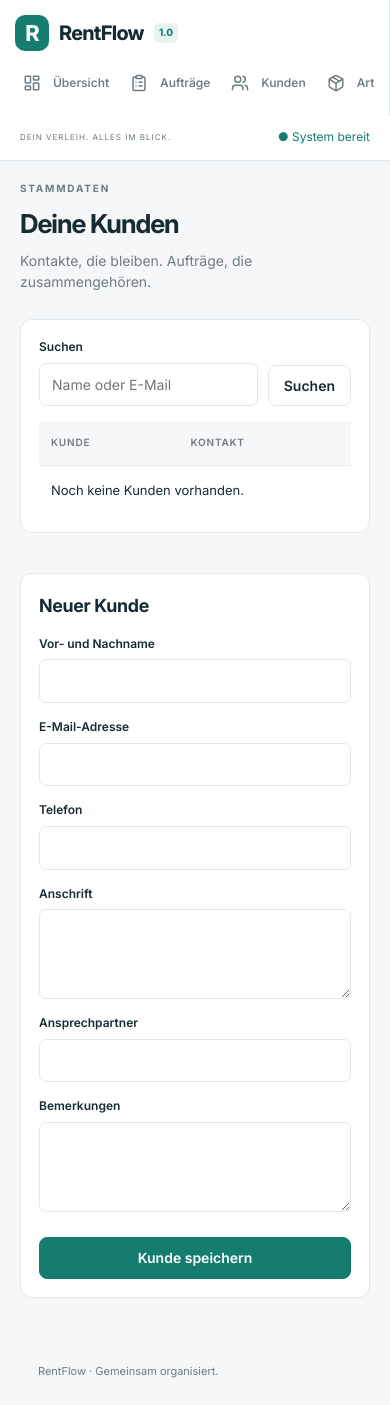
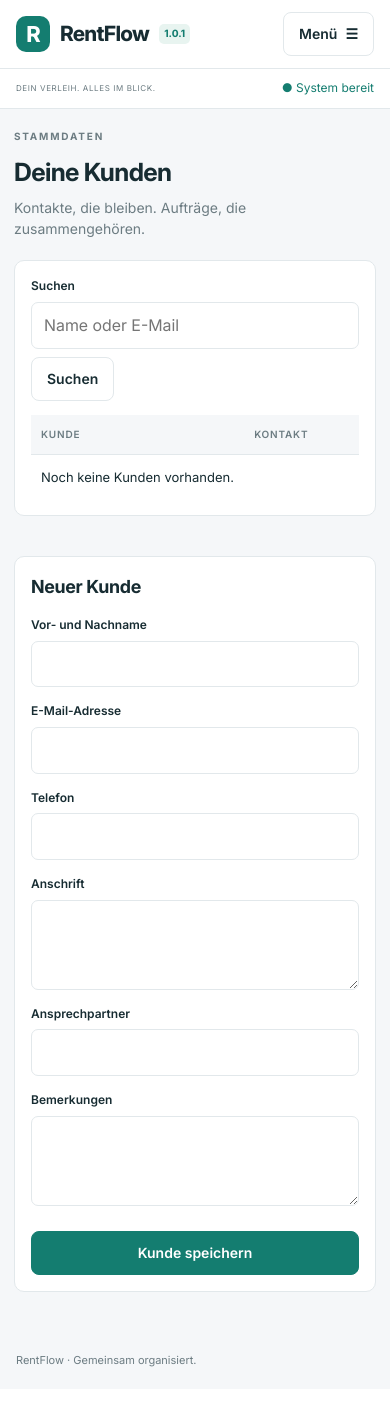
Before and after one commit to devthoko/RentFlow, a FastAPI app: template src/rentflow/templates/customers.html in a window 390 px wide. After the commit the page ends 1367 px from the top, so only its background shows below. Run offline with FastAPI, Linux system fonts and the light colour scheme; the template is opened without the code that fills it, so the values that code supplies are empty; parts of the project's set-up code (start-up, migrations or seed data) failed here and were passed over.

Commit message:
Add responsive phone and tablet UI with accessible navigation and touch controls

```diff
--- a/pyproject.toml
+++ b/pyproject.toml
@@ -3,7 +3,7 @@ requires = ["setuptools>=75"]
 build-backend = "setuptools.build_meta"
 [project]
 name = "rentflow"
-version = "1.0.0"
+version = "1.0.1"
 requires-python = ">=3.12"
 dependencies = ["fastapi", "uvicorn", "sqlalchemy>=2.0", "alembic", "jinja2", "python-multipart", "itsdangerous", "argon2-cffi", "cryptography", "weasyprint", "pillow", "httpx", "email-validator", "defusedxml", "pypdf"]
 [project.optional-dependencies]
--- a/src/rentflow/main.py
+++ b/src/rentflow/main.py
@@ -144,7 +144,7 @@ def create_app(config=None):
     def health():
         with Session(app.state.engine) as db:
             db.execute(text("SELECT version_num FROM alembic_version")).scalar_one()
-        return {"status": "ok", "version": "1.0.0"}
+        return {"status": "ok", "version": "1.0.1"}
 
     @app.get("/setup")
     def setup_page(request: Request):
--- /dev/null
+++ b/src/rentflow/static/mobile.css
@@ -0,0 +1,76 @@
+/* Shared navigation and touch layouts. Desktop keeps its sidebar. */
+.sidebar-heading{display:flex;align-items:center;justify-content:space-between;gap:12px}
+.navigation-content{display:flex;flex:1;flex-direction:column;min-height:0}
+.mobile-nav-toggle{display:none}
+:focus-visible{outline:2px solid var(--accent);outline-offset:3px}
+main,.panel,.split>*{min-width:0}
+.panel,.pagehead{overflow-wrap:anywhere}
+.tablewrap{max-width:100%;overscroll-behavior-x:contain}
+.stepper{overscroll-behavior-x:contain;scroll-snap-type:x proximity}
+.stepper a{scroll-snap-align:center}
+@media screen and (max-width:1100px){
+ .sidebar{position:sticky;inset:auto;top:0;z-index:30;width:100%;padding:12px max(16px,env(safe-area-inset-right)) 12px max(16px,env(safe-area-inset-left));border-right:0;border-bottom:1px solid var(--border);max-height:85dvh;overflow-y:auto}
+ .sidebar-heading{flex-shrink:0}
+ .brand{font-size:21px}
+ .mobile-enhanced .mobile-nav-toggle{display:inline-flex;min-height:44px}
+ .mobile-enhanced .navigation-content{display:none}
+ .mobile-enhanced .sidebar.nav-open .navigation-content{display:flex}
+ .sidebar .nav-caption{display:none}
+ .sidebar nav{display:grid;grid-template-columns:repeat(3,minmax(0,1fr));gap:8px;overflow:visible;margin-top:16px}
+ .sidebar nav a{min-height:48px;font-size:14px;white-space:normal;padding:10px 12px}
+ .sidebar-bottom{display:flex;flex-wrap:wrap;align-items:center;gap:16px;border-top:1px solid var(--border);margin-top:16px;padding-top:12px}
+ .sidebar-bottom .profile{margin:0;flex:1}
+ .sidebar-bottom .profile>div{min-width:0;overflow-wrap:anywhere}
+ .sidebar-bottom form{margin:0}
+ .sidebar-bottom .quiet{min-height:44px;padding:8px}
+ .workspace{margin-left:0}
+ .topbar{height:40px;padding:0 24px}
+ main{padding:24px}
+ .split{grid-template-columns:minmax(0,1fr)}
+ .summary{position:static}
+ .grid4{grid-template-columns:repeat(2,minmax(0,1fr))}
+ button,.button{min-height:44px}
+ input,select{min-height:44px}
+ input,select,textarea,label input,label select,label textarea{font-size:16px}
+ input[type=checkbox]{min-height:22px;width:22px;height:22px;vertical-align:middle}
+ label:has(input[type=checkbox]){min-height:44px;display:flex;align-items:center;gap:8px}
+ .signature{height:220px}
+ .tabs{overflow-x:auto}
+ .tabs a{flex-shrink:0;min-height:44px;display:flex;align-items:center}
+ .stepper a{min-width:112px;min-height:62px}
+ .tablewrap:focus-visible{outline-offset:2px}
+ .pdf{height:60dvh;min-height:280px}
+}
+@media screen and (max-width:600px){
+ main{padding:20px 14px}
+ .panel{padding:16px;border-radius:10px}
+ .topbar{padding:0 16px}
+ .topbar>span:first-child{font-size:8px;letter-spacing:.6px}
+ .sidebar nav{grid-template-columns:repeat(2,minmax(0,1fr))}
+ .sidebar-bottom .profile{flex-basis:100%;order:-1}
+ .sidebar-bottom{justify-content:space-between}
+ .pagehead{gap:14px;margin-bottom:20px}
+ .pagehead>div{min-width:0;width:100%}
+ h1{font-size:25px;letter-spacing:-.6px}
+ .grid2,.grid3{grid-template-columns:minmax(0,1fr);gap:0}
+ .grid4{gap:10px}
+ .stat strong{font-size:25px}
+ .actions{align-items:stretch}
+ .actions>.button,.actions>button,.actions>form{flex:1 1 150px}
+ .actions>form>button{width:100%}
+ button,.button{white-space:normal;text-align:center}
+ .rowform{display:flex;flex-wrap:wrap;gap:8px}
+ .rowform label{flex-basis:100%;margin-bottom:0}
+ .rowform button{margin-bottom:14px}
+ .signature{height:200px}
+ .pdf{height:48dvh}
+ td,th{padding:12px 10px}
+ .tablewrap table{min-width:480px}
+ .auth-wrap{padding:22px}
+ footer{padding:20px 16px calc(20px + env(safe-area-inset-bottom))}
+ .summary dl{grid-template-columns:minmax(0,1fr) auto}
+}
+@media (prefers-reduced-motion:reduce){*{scroll-behavior:auto!important}}
+@media print{.mobile-nav-toggle{display:none}}
+
+button,a,input,select,summary{touch-action:manipulation}
--- /dev/null
+++ b/src/rentflow/static/mobile.js
@@ -0,0 +1,36 @@
+document.addEventListener("DOMContentLoaded", () => {
+  const sidebar = document.querySelector(".sidebar");
+  const toggle = document.querySelector(".mobile-nav-toggle");
+  const compact = window.matchMedia("(max-width: 1100px)");
+  if (sidebar && toggle) {
+    document.documentElement.classList.add("mobile-enhanced");
+    const setOpen = (open) => {
+      sidebar.classList.toggle("nav-open", open);
+      toggle.setAttribute("aria-expanded", String(open));
+      toggle.setAttribute("aria-label", open ? "Menü schließen" : "Menü öffnen");
+      toggle.querySelector("[data-nav-label]").textContent = open ? "Schließen" : "Menü";
+    };
+    toggle.addEventListener("click", () => setOpen(toggle.getAttribute("aria-expanded") !== "true"));
+    sidebar.addEventListener("keydown", (event) => {
+      if (event.key === "Escape" && compact.matches) {
+        setOpen(false);
+        toggle.focus();
+      }
+    });
+    compact.addEventListener("change", () => setOpen(false));
+  }
+  const prepareScrollAreas = () => {
+    document.querySelectorAll(".tablewrap").forEach((area) => {
+      area.tabIndex = 0;
+      area.setAttribute("role", "region");
+      area.setAttribute("aria-label", "Tabelle – bei Bedarf seitlich scrollen");
+    });
+  };
+  prepareScrollAreas();
+  document.addEventListener("htmx:afterSwap", prepareScrollAreas);
+  const step = document.querySelector(".stepper .current");
+  if (step && compact.matches) {
+    const strip = step.closest(".stepper");
+    strip.scrollLeft = Math.max(0, step.offsetLeft - strip.offsetLeft - (strip.clientWidth - step.clientWidth) / 2);
+  }
+});
--- a/src/rentflow/templates/base.html
+++ b/src/rentflow/templates/base.html
@@ -1,3 +1,3 @@
-<!doctype html><html lang="de"><head><meta charset="utf-8"><meta name="viewport" content="width=device-width, initial-scale=1"><title>{% block title %}RentFlow{% endblock %}</title><link rel="stylesheet" href="/static/app.css"><script src="/static/htmx.min.js" defer></script><script src="/static/alpine.min.js" defer></script><script src="/static/lucide.min.js" defer></script><script src="/static/app.js" defer></script><script src="/static/signatures.js" defer></script></head>
-<body><aside class="sidebar"><a class="brand" href="/"><span class="brandmark">R</span>RentFlow<span class="version">1.0</span></a><div class="nav-caption">ARBEITSPLATZ</div><nav><a href="/" data-icon="layout-dashboard">Übersicht</a><a href="/orders" data-icon="clipboard-list">Aufträge</a><a href="/customers" data-icon="users">Kunden</a><a href="/items" data-icon="package">Artikel & Pakete</a>{% if user and user.role == 'admin' %}<a href="/settings" data-icon="settings">Einstellungen</a>{% endif %}</nav><div class="sidebar-bottom"><button class="quiet" type="button" id="theme-toggle">Hell / Dunkel</button>{% if user %}<div class="profile"><span class="avatar">{{ user.name[:1] }}</span><div><strong>{{ user.name }}</strong><small>{{ 'Administrator' if user.role == 'admin' else 'Mitarbeiter' }}</small></div></div><form action="/logout" method="post"><input type="hidden" name="csrf" value="{{ csrf }}"><button class="quiet">Abmelden</button></form>{% endif %}</div></aside>
+<!doctype html><html lang="de"><head><meta charset="utf-8"><meta name="viewport" content="width=device-width, initial-scale=1, viewport-fit=cover"><title>{% block title %}RentFlow{% endblock %}</title><link rel="stylesheet" href="/static/app.css"><script src="/static/htmx.min.js" defer></script><script src="/static/alpine.min.js" defer></script><script src="/static/lucide.min.js" defer></script><link rel="stylesheet" href="/static/mobile.css"><script src="/static/mobile.js" defer></script><script src="/static/app.js" defer></script><script src="/static/signatures.js" defer></script></head>
+<body><aside class="sidebar"><div class="sidebar-heading"><a class="brand" href="/"><span class="brandmark">R</span>RentFlow<span class="version">1.0.1</span></a><button type="button" class="mobile-nav-toggle" aria-expanded="false" aria-controls="workspace-navigation" aria-label="Menü öffnen"><span data-nav-label>Menü</span><span aria-hidden="true">☰</span></button></div><div id="workspace-navigation" class="navigation-content"><div class="nav-caption">ARBEITSPLATZ</div><nav aria-label="Hauptnavigation"><a href="/" data-icon="layout-dashboard">Übersicht</a><a href="/orders" data-icon="clipboard-list">Aufträge</a><a href="/customers" data-icon="users">Kunden</a><a href="/items" data-icon="package">Artikel & Pakete</a>{% if user and user.role == 'admin' %}<a href="/settings" data-icon="settings">Einstellungen</a>{% endif %}</nav><div class="sidebar-bottom"><button class="quiet" type="button" id="theme-toggle">Hell / Dunkel</button>{% if user %}<div class="profile"><span class="avatar">{{ user.name[:1] }}</span><div><strong>{{ user.name }}</strong><small>{{ 'Administrator' if user.role == 'admin' else 'Mitarbeiter' }}</small></div></div><form action="/logout" method="post"><input type="hidden" name="csrf" value="{{ csrf }}"><button class="quiet">Abmelden</button></form>{% endif %}</div></div></aside>
 <div class="workspace"><header class="topbar"><span>DEIN VERLEIH. ALLES IM BLICK.</span><span class="online">● System bereit</span></header><main>{% if flash %}<div class="notice" role="status" x-data="{visible:true}" x-show="visible">{{ flash }} <button type="button" class="quiet" @click="visible=false" aria-label="Hinweis schließen">×</button></div>{% endif %}{% block content %}{% endblock %}</main><footer>RentFlow · Gemeinsam organisiert.</footer></div></body></html>
```
Also changed, not shown: docs/ABNAHME.md (+8 -2 lines), docs/INSTALLATION.md (+4 -4 lines), src/rentflow/templates/auth.html (+1 -1 lines), tests/test_mobile_browser.py (added, +133 -0 lines), 1 other file.
